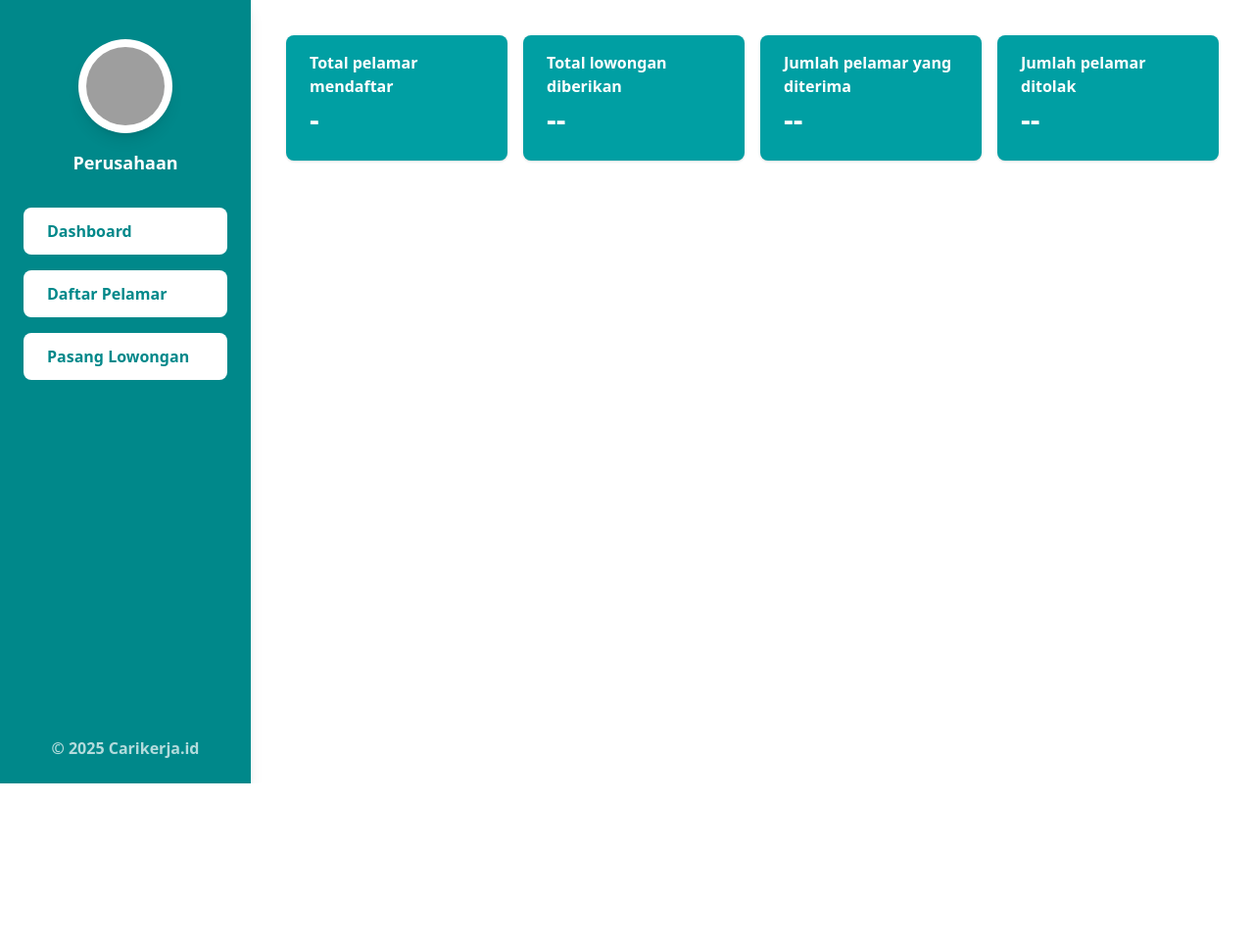
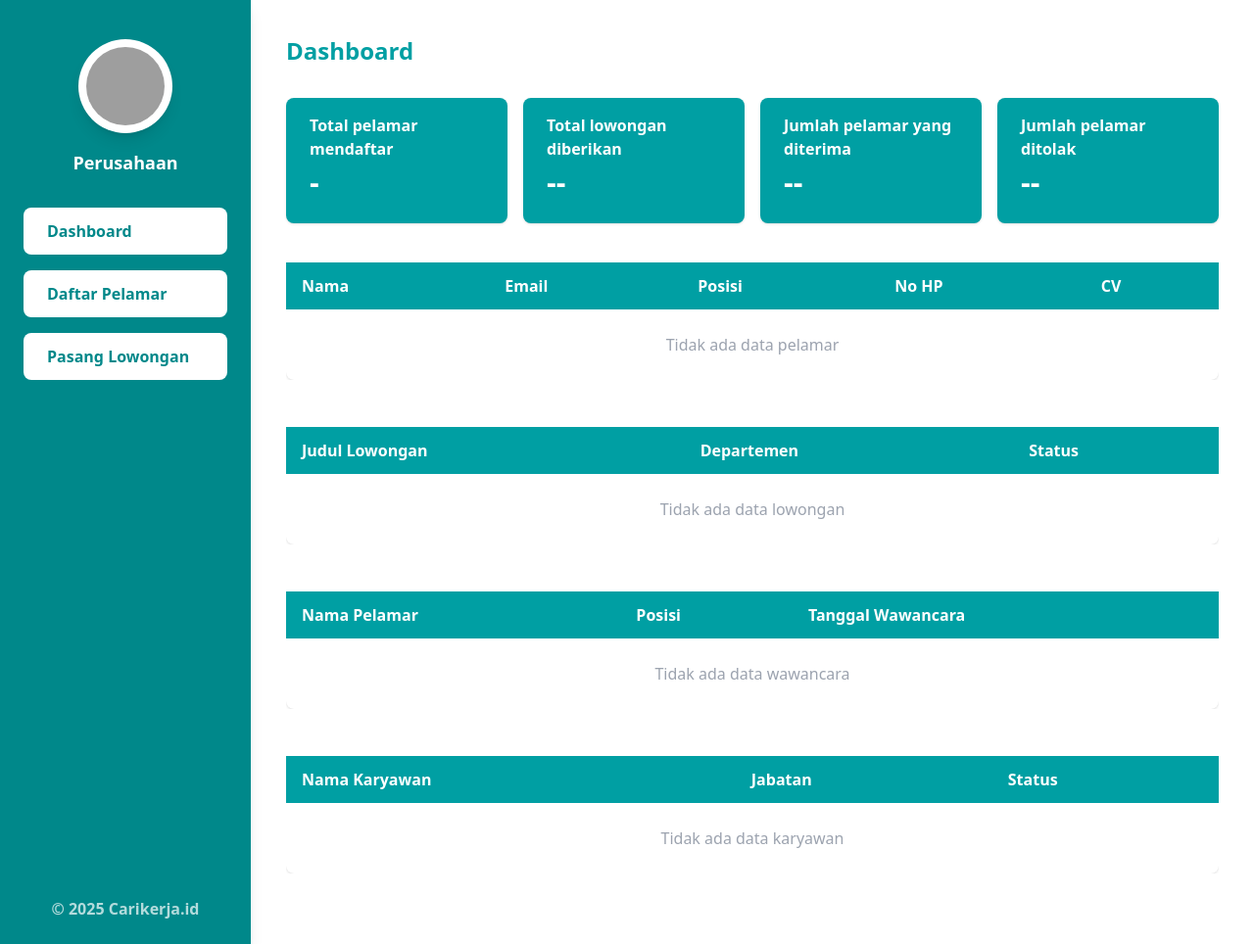
Before and after one commit to hades431/cari_kerja_id, a PHP site: page /dashboard_perusahaan.php in a window 1280 px wide. Shown: the whole page at 98% size. Before the commit the page ends 800 px from the top, so only its background shows below. Run offline with PHP 8.4, Linux system fonts and the light colour scheme; some libraries are stand-ins or nearby versions; grey boxes are pictures that could not be loaded.

Commit message:
dashboard

```diff
--- a/dashboard/dashboard_perusahaan.php
+++ b/dashboard/dashboard_perusahaan.php
@@ -193,6 +193,7 @@ $topDeals = [
     </div>
     <!-- Main Content -->
     <div class="flex-1 flex flex-col gap-6 px-9 pt-9 bg-white">
+        <h1 class="text-2xl font-bold text-[#009fa3] mb-2">Dashboard</h1>
         <!-- Statistik Card utama (pindah ke atas) -->
         <div class="flex gap-4 mb-4">
             <?php foreach ($dashboardStats as $stat): ?>
@@ -203,6 +204,84 @@ $topDeals = [
                 </div>
             <?php endforeach; ?>
         </div>
+        <!-- Tabel Daftar Pelamar -->
+        <div class="w-full mb-6">
+            <div class="overflow-x-auto">
+                <table class="min-w-full rounded-lg shadow bg-white">
+                    <thead>
+                        <tr class="bg-[#009fa3] text-white">
+                            <th class="py-3 px-4 text-left font-bold">Nama</th>
+                            <th class="py-3 px-4 text-left font-bold">Email</th>
+                            <th class="py-3 px-4 text-left font-bold">Posisi</th>
+                            <th class="py-3 px-4 text-left font-bold">No HP</th>
+                            <th class="py-3 px-4 text-left font-bold">CV</th>
+                        </tr>
+                    </thead>
+                    <tbody>
+                        <tr>
+                            <td colspan="5" class="py-6 px-4 text-center text-gray-400">Tidak ada data pelamar</td>
+                        </tr>
+                    </tbody>
+                </table>
+            </div>
+        </div>
+        <!-- Tabel Lowongan -->
+        <div class="w-full mb-6">
+            <div class="overflow-x-auto">
+                <table class="min-w-full rounded-lg shadow bg-white">
+                    <thead>
+                        <tr class="bg-[#009fa3] text-white">
+                            <th class="py-3 px-4 text-left font-bold">Judul Lowongan</th>
+                            <th class="py-3 px-4 text-left font-bold">Departemen</th>
+                            <th class="py-3 px-4 text-left font-bold">Status</th>
+                        </tr>
+                    </thead>
+                    <tbody>
+                        <tr>
+                            <td colspan="3" class="py-6 px-4 text-center text-gray-400">Tidak ada data lowongan</td>
+                        </tr>
+                    </tbody>
+                </table>
+            </div>
+        </div>
+        <!-- Tabel Wawancara -->
+        <div class="w-full mb-6">
+            <div class="overflow-x-auto">
+                <table class="min-w-full rounded-lg shadow bg-white">
+                    <thead>
+                        <tr class="bg-[#009fa3] text-white">
+                            <th class="py-3 px-4 text-left font-bold">Nama Pelamar</th>
+                            <th class="py-3 px-4 text-left font-bold">Posisi</th>
+                            <th class="py-3 px-4 text-left font-bold">Tanggal Wawancara</th>
+                        </tr>
+                    </thead>
+                    <tbody>
+                        <tr>
+                            <td colspan="3" class="py-6 px-4 text-center text-gray-400">Tidak ada data wawancara</td>
+                        </tr>
+                    </tbody>
+                </table>
+            </div>
+        </div>
+        <!-- Tabel Karyawan -->
+        <div class="w-full mb-6">
+            <div class="overflow-x-auto">
+                <table class="min-w-full rounded-lg shadow bg-white">
+                    <thead>
+                        <tr class="bg-[#009fa3] text-white">
+                            <th class="py-3 px-4 text-left font-bold">Nama Karyawan</th>
+                            <th class="py-3 px-4 text-left font-bold">Jabatan</th>
+                            <th class="py-3 px-4 text-left font-bold">Status</th>
+                        </tr>
+                    </thead>
+                    <tbody>
+                        <tr>
+                            <td colspan="3" class="py-6 px-4 text-center text-gray-400">Tidak ada data karyawan</td>
+                        </tr>
+                    </tbody>
+                </table>
+            </div>
+        </div>
         <!-- Footer -->
         <div class="text-right text-[#a0a0ff] text-base mt-4 pb-2">
 
```
